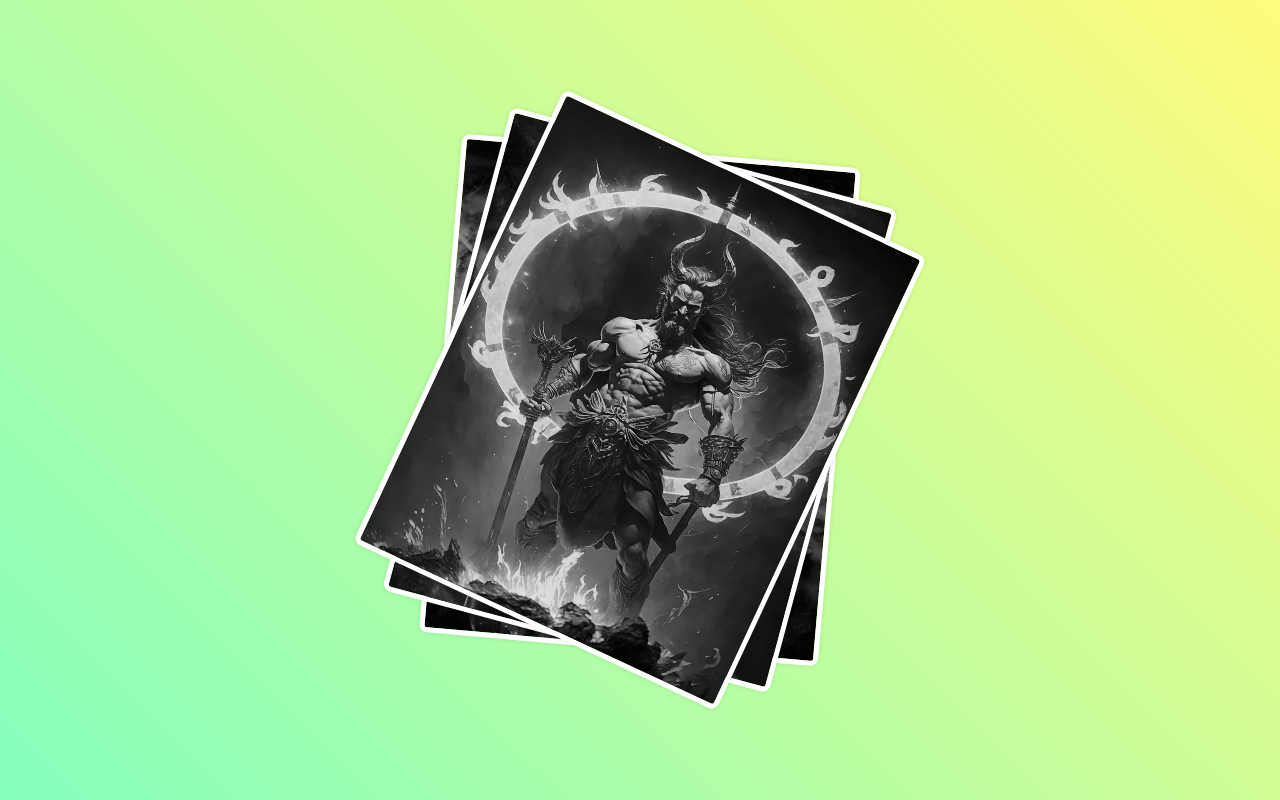
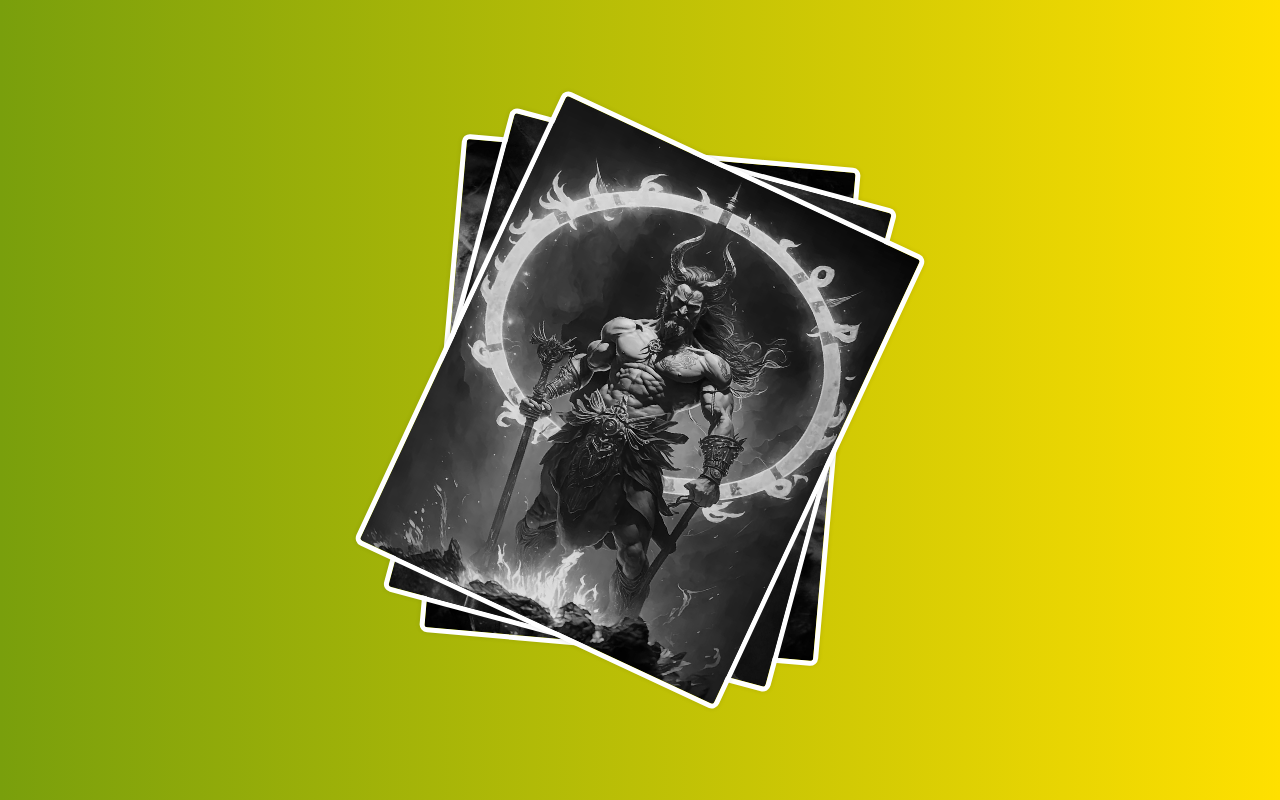
Before and after one commit to francoasevey/gallery-images, a plain HTML site: page index.html in a window 1280 px wide. Drawn offline with Linux system fonts and the light colour scheme.

Commit message:
css text

```diff
--- a/index.html
+++ b/index.html
@@ -12,6 +12,7 @@
     <div class="main">
         <label for="click">
             <img src="/imgs/poseidon.jpg" alt="---">
+            <h1 class="titulo">Poseidon</h1>
         </label>
         <label for="click">
             <img src="/imgs/zeus.jpg" alt="---">
--- a/main.css
+++ b/main.css
@@ -8,7 +8,9 @@ body{
     display: flex;
     align-items: center;
     justify-content: center;
-    background: linear-gradient(45deg, #85ffbd, #fffb7d);
+    background: linear-gradient(45deg, #FFE000);
+    background: -webkit-linear-gradient(to right, #799F0C, #FFE000);
+    background: linear-gradient(to right, #799F0C, #FFE000);
 }
 .main{
     position: relative;
@@ -34,6 +36,7 @@ body{
     filter: grayscale(1);
     transition: .4s;
 }
+
 .main label:nth-child(1){
     transform: rotate(5deg);
 }
@@ -60,3 +63,12 @@ input:checked ~ .main label:hover img {
     filter: grayscale(0);
     transform: scale(1.06);
 }
+ /*
+input:checked ~ .main label:hover h1{
+    background-color: black;
+    position: absolute;
+    top: 455px;
+    left: 130px;
+    color: #ffffff;
+}
+*/
```
